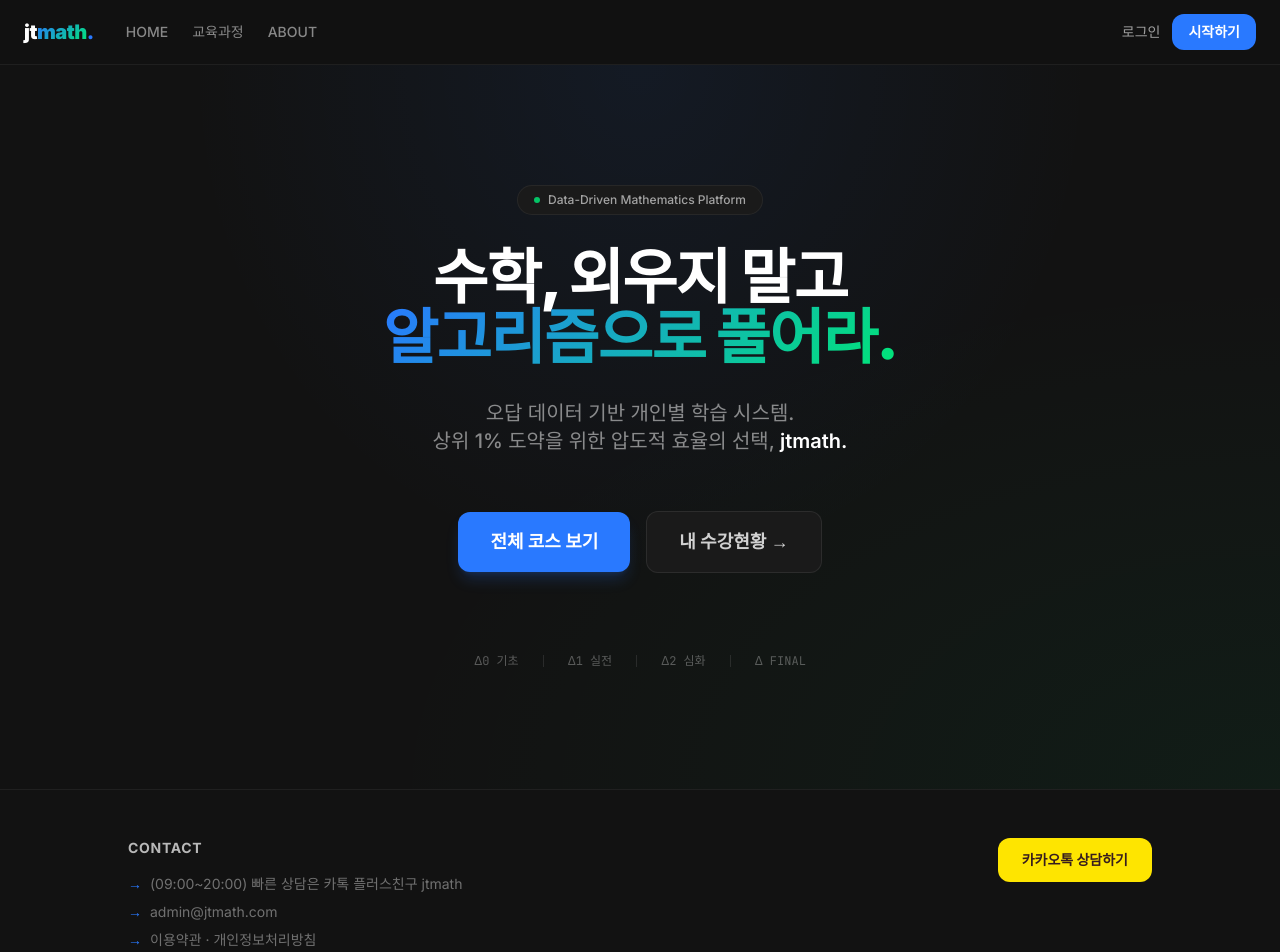
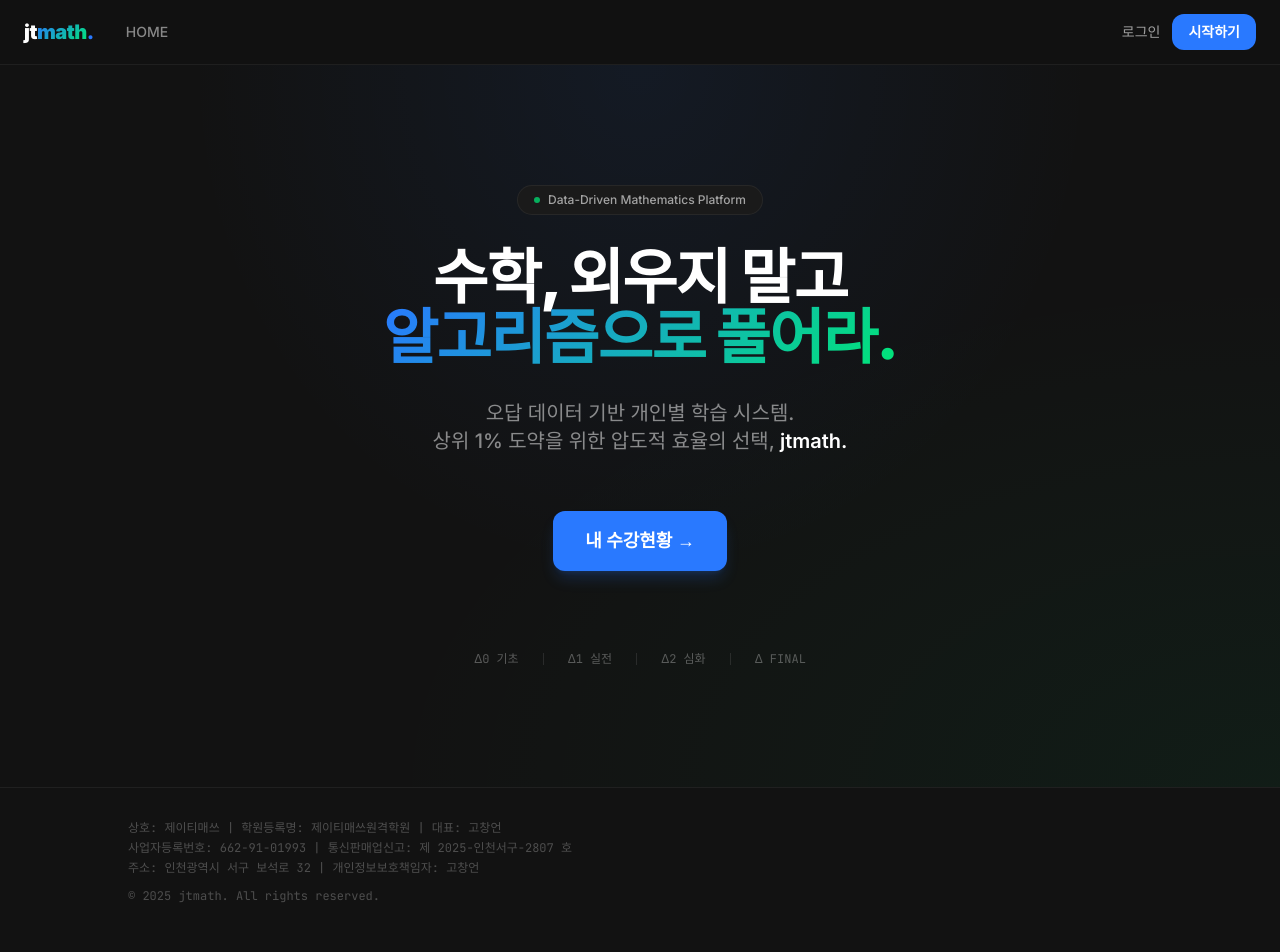
Before and after one commit to gomath777/jtmath-web, a Next.js app: page / in a window 1280 px wide. Shown: the top 952 px of the page. Built offline with nearby package versions, Linux system fonts and the light colour scheme.

Commit message:
feat: 소프트 오픈 - 메뉴 간소화, Contact 섹션 제거, 주소 정리

```diff
--- a/src/app/(marketing)/page.tsx
+++ b/src/app/(marketing)/page.tsx
@@ -30,14 +30,8 @@
 
           <div className="pt-6 flex flex-col sm:flex-row items-center justify-center gap-4">
             <Link
-              href="/courses"
+              href="/dashboard"
               className="px-8 py-4 bg-brand-blue hover:bg-blue-600 text-white font-bold rounded-xl transition-all w-full sm:w-auto text-lg shadow-lg shadow-brand-blue/20 hover:shadow-brand-blue/40 hover:scale-[1.02]"
-            >
-              전체 코스 보기
-            </Link>
-            <Link
-              href="/dashboard"
-              className="px-8 py-4 bg-brand-surface hover:bg-brand-elevated text-white/80 font-bold rounded-xl transition-all w-full sm:w-auto text-lg border border-white/[0.08] hover:border-white/[0.15]"
             >
               내 수강현황 →
             </Link>
@@ -57,34 +51,12 @@
       </main>
 
       {/* Footer */}
-      <footer className="bg-brand-dark border-t border-white/[0.06] text-white/40 py-12 px-6">
+      <footer className="bg-brand-dark border-t border-white/[0.06] text-white/40 py-8 px-6">
         <div className="container mx-auto max-w-5xl">
-          <div className="flex flex-col md:flex-row justify-between gap-8 border-b border-white/[0.06] pb-8">
-            <div className="space-y-4">
-              <h3 className="font-bold text-white/70 text-sm tracking-wider uppercase">Contact</h3>
-              <div className="text-sm space-y-2">
-                <p className="flex items-center gap-2">
-                  <span className="text-brand-blue">→</span> (09:00~20:00) 빠른 상담은 카톡 플러스친구 jtmath
-                </p>
-                <p className="flex items-center gap-2">
-                  <span className="text-brand-blue">→</span> admin@jtmath.com
-                </p>
-                <p className="flex items-center gap-2">
-                  <span className="text-brand-blue">→</span> 이용약관 · 개인정보처리방침
-                </p>
-              </div>
-            </div>
-            <div className="flex items-start">
-              <a href="#" className="inline-flex py-3 px-6 bg-[#FEE500] hover:bg-[#FDD800] text-[#371D1E] font-bold rounded-lg transition-colors text-sm items-center gap-2">
-                카카오톡 상담하기
-              </a>
-            </div>
-          </div>
-
-          <div className="pt-8 text-xs text-white/25 space-y-1 font-mono">
+          <div className="text-xs text-white/25 space-y-1 font-mono">
             <p>상호: 제이티매쓰 | 학원등록명: 제이티매쓰원격학원 | 대표: 고창언</p>
             <p>사업자등록번호: 662-91-01993 | 통신판매업신고: 제 2025-인천서구-2807 호</p>
-            <p>주소: 인천광역시 서구 보석로 32, 216-401 | 개인정보보호책임자: 고창언</p>
+            <p>주소: 인천광역시 서구 보석로 32 | 개인정보보호책임자: 고창언</p>
             <p className="pt-2">© 2025 jtmath. All rights reserved.</p>
           </div>
         </div>
--- a/src/components/MainHeader.tsx
+++ b/src/components/MainHeader.tsx
@@ -16,8 +16,6 @@
           {/* Nav Links (Desktop) */}
           <nav className="hidden md:flex items-center gap-6 text-sm font-medium text-white/50">
             <Link href="/" className="hover:text-white transition-colors duration-200">HOME</Link>
-            <Link href="/courses" className="hover:text-white transition-colors duration-200">교육과정</Link>
-            <Link href="/about" className="hover:text-white transition-colors duration-200">ABOUT</Link>
           </nav>
         </div>
 
```
